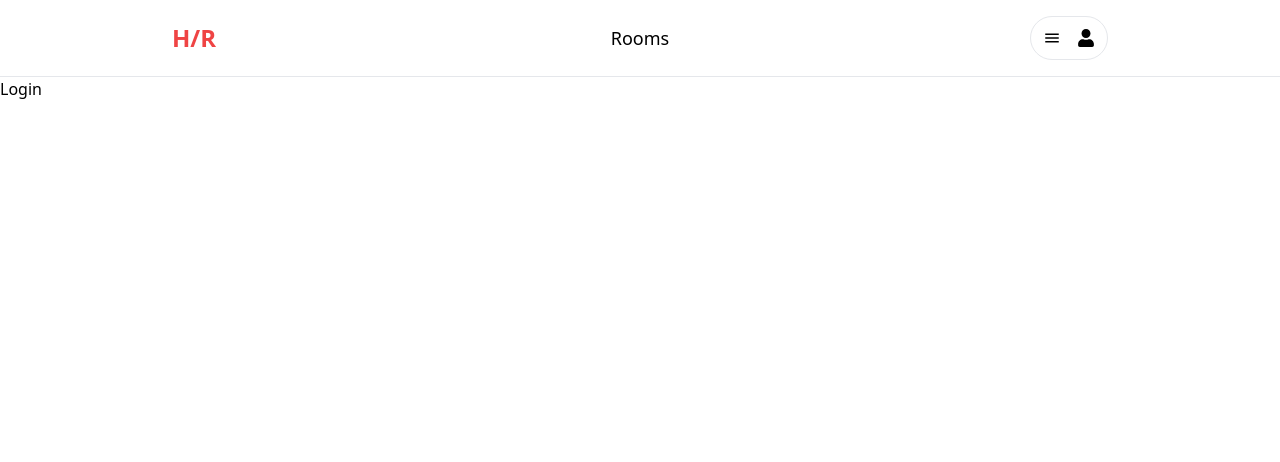
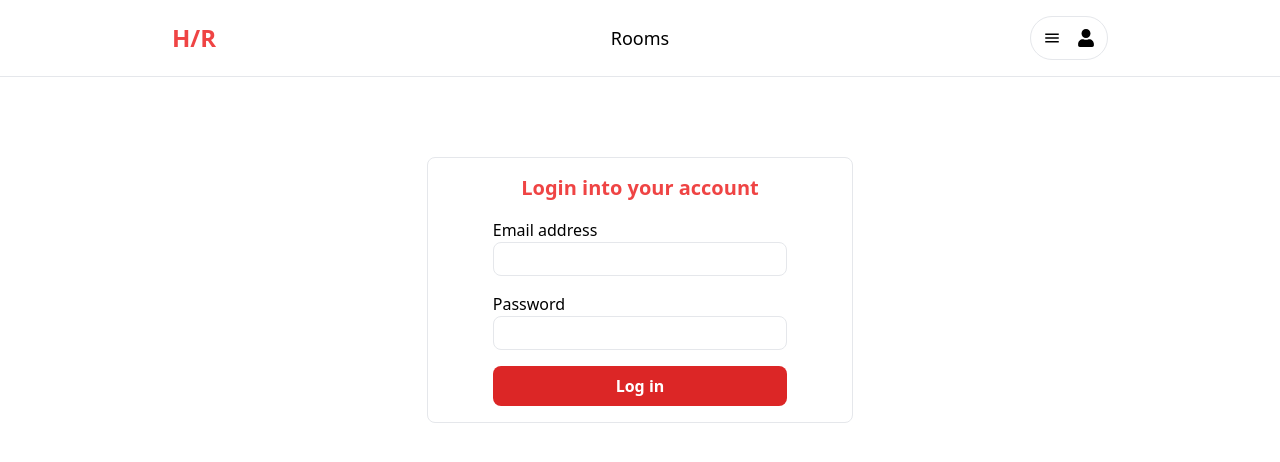
Before and after one commit to dorian-sz/hotel-reservation-php, a React (Vite) app in the folder frontend/: page /login in a window 1280 px wide. Shown: the top 462 px of the page. Built offline with nearby package versions, Linux system fonts and the light colour scheme; no server answers.

Commit message:
Add login page

```diff
--- a/frontend/src/pages/Login.jsx
+++ b/frontend/src/pages/Login.jsx
@@ -1,3 +1,67 @@
+import { useRef, useState } from 'react';
+import Form from '../components/Form/Form';
+import axiosClient from '../axios-client';
+import { useStateContext } from '../context/ContextProvider';
+
 export default function Login() {
-	return <div>Login</div>;
+	const emailRef = useRef();
+	const passwordRef = useRef();
+
+	const [isLoading, setIsLoading] = useState(false);
+
+	const { setUser, setToken, setIsAdmin } = useStateContext();
+
+	const fields = [
+		{
+			label: 'Email address',
+			id: 'email',
+			type: 'email',
+			ref: emailRef,
+		},
+		{
+			label: 'Password',
+			id: 'password',
+			type: 'password',
+			ref: passwordRef,
+		},
+	];
+
+	const onSubmit = (e) => {
+		e.preventDefault();
+		setIsLoading(true);
+		const payload = {
+			email: emailRef.current.value,
+			password: passwordRef.current.value,
+		};
+		console.log(payload);
+		axiosClient
+			.post('/login', payload)
+			.then(({ data }) => {
+				console.log(data);
+				setUser(data.user);
+				setIsAdmin(data.isAdmin);
+				setToken(data.token);
+				setIsLoading(false);
+			})
+			.catch((err) => {
+				console.log(err);
+				const response = err.response;
+				if (response && response.status === 422) {
+					console.log(response.data.errors);
+				}
+				setIsLoading(false);
+			});
+	};
+
+	return (
+		<div className='flex w-full justify-center mt-20 '>
+			<Form
+				title={'Login into your account'}
+				fields={fields}
+				buttonLabel={'Log in'}
+				onSubmit={onSubmit}
+				isLoading={isLoading}
+			/>
+		</div>
+	);
 }
```
